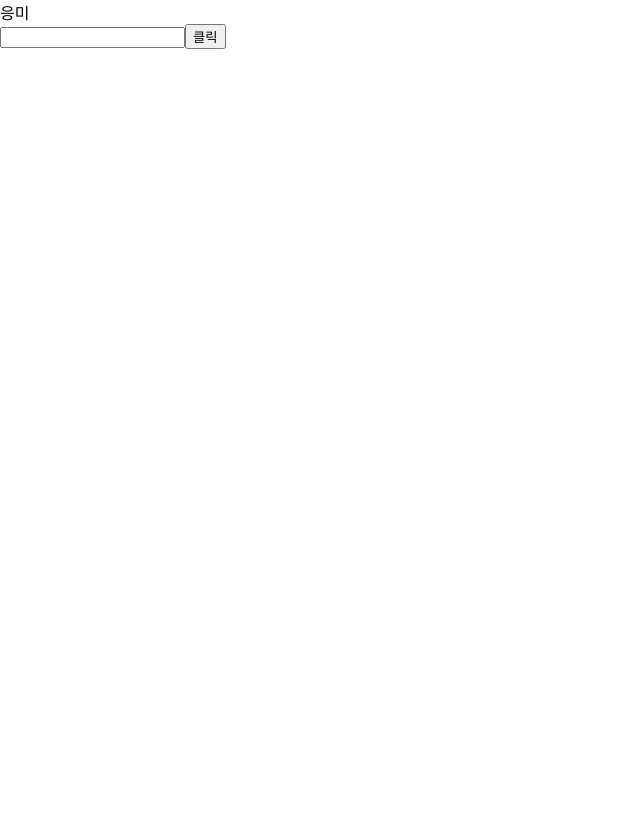
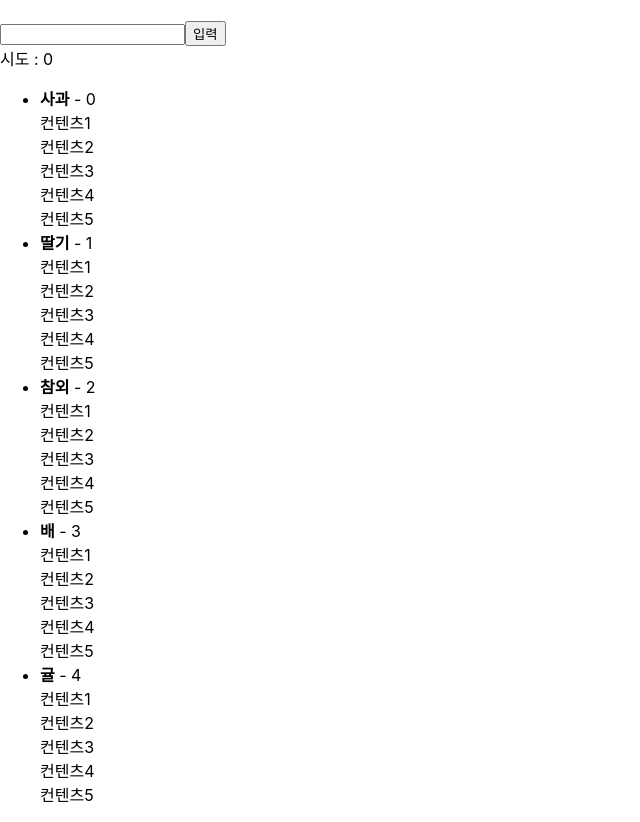
Before and after one commit to jeonnni/react-webgame, a React (Create React App) app: page / in a window 1280 px wide. Shown: the whole page, without its empty margins (0-640 px from the left). Before the commit the page ends 800 px from the top, so only its background shows below. Built offline with nearby package versions, Linux system fonts and the light colour scheme.

Commit message:
number-baseball

```diff
--- a/src/App.js
+++ b/src/App.js
@@ -1,12 +1,13 @@
 
 import './App.css';
+import NumberBaseball from './components/number-baseball/NumberBaseball';
 import WordRelay from './components/wordrelay/WordRelay';
 
 
 function App() {
   return (
     <div>
-      <WordRelay/>
+      <NumberBaseball/>
     </div>
   );
 }
--- /dev/null
+++ b/src/components/number-baseball/NumberBaseball.jsx
@@ -0,0 +1,65 @@
+import { useState } from "react";
+import Try from "./Try";
+
+
+//숫자 네 개를 겹치지 않고 랜덤하게 뽑는 수
+function getNumbers(){
+    const candidate = [1,2,3,4,5,6,7,8,9];
+    const array = [];
+    for (let i = 0; i < 4; i+=1) {
+        const chosen = candidate.splice(Math.floor(Math.random()*(9-i)),1)[0];
+        array.push(chosen);
+
+    }
+    return array;
+}
+
+const NumberBaseball = () => {
+    const [result, setResult] = useState('');
+    const [value, setValue] = useState('');
+    const [tries, setTries] = useState('');
+    const [answer, setAnswer] = useState(getNumbers());
+
+
+    const onSubmitForm = (e) => {
+        e.preventDefault();
+
+        if(value === answer.join()){
+
+        }else{
+
+        }
+    }
+    const onChangeInput = (e) => {
+        console.log(answer);
+        value(e.target.value);
+    }
+
+    const fruits = [
+        {fruit:'사과',taste:'맛있다'},
+        {fruit:'딸기',taste:'맛없다'},
+        {fruit:'참외',taste:'달다'},
+        {fruit:'배',taste:'시다'},
+        {fruit:'귤',taste:'달다'},
+    ]
+
+
+    return (
+        <>
+            <h1>{result}</h1>
+            <form onSubmit={onSubmitForm}>
+                <input maxLength={4} value={value} onChange={onChangeInput}/>
+                <button>입력</button>
+            </form>
+            <div>시도 : {tries.length}</div>
+            <ul>
+                {fruits.map((item, idx)=>
+                    <Try key={item.fruit + item.taste} value={item} index={idx}/>
+                )}
+            </ul>
+
+        </>
+    )
+}
+
+export default NumberBaseball;
--- /dev/null
+++ b/src/components/number-baseball/Try.jsx
@@ -0,0 +1,20 @@
+import { Component } from "react";
+
+
+class Try extends Component {
+    render(){
+        // const {value,index} = this.props;
+        return (
+            <li>
+                <b>{this.props.value.fruit}</b> - {this.props.index}
+                <div>컨텐츠1 </div>
+                <div>컨텐츠2</div>
+                <div>컨텐츠3</div>
+                <div>컨텐츠4</div>
+                <div>컨텐츠5</div>
+            </li>
+        )
+    }
+}
+
+export default Try;
--- a/src/components/wordRelay/WordRelay.jsx
+++ b/src/components/wordRelay/WordRelay.jsx
@@ -7,6 +7,7 @@ const WordRelay = () => {
     const [value, setValue] = useState('');
     const [result, setResult] = useState('');
     const inputRef = useRef(null);
+
 
 
     const onSubmitForm = (e) => {
```
Also changed, not shown: 1 other file (tests, documents, lock files or other folders).
